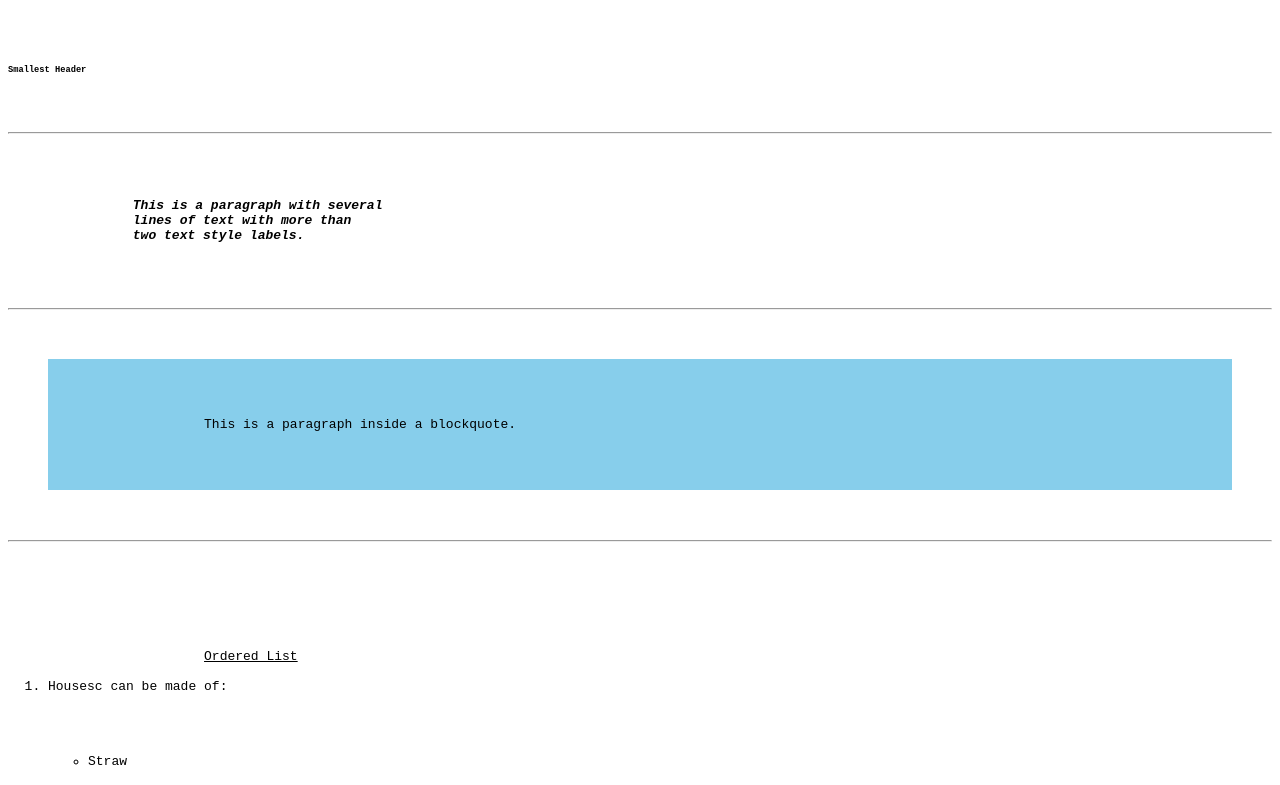
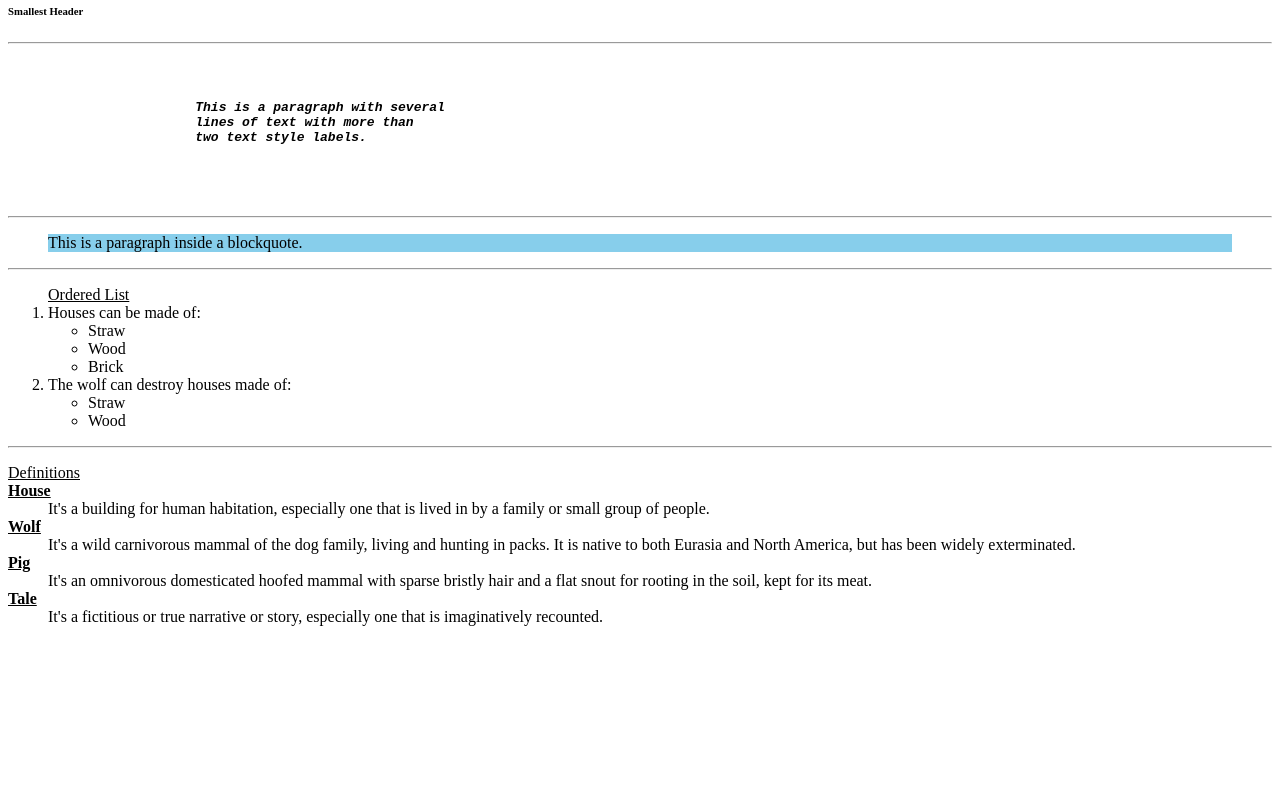
Before and after one commit to AlfonsoVM/AVM_LM1819, a plain HTML site: page Primero/Ejercicio01.html in a window 1280 px wide. Shown: the part 78-863 px from the top of the page. After the commit the page ends 800 px from the top, so only its background shows below. Drawn offline with Linux system fonts and the light colour scheme.

Commit message:
Ejercicio 01 (27-9-18)

```diff
--- a/Primero/Ejercicio01.html
+++ b/Primero/Ejercicio01.html
@@ -6,26 +6,27 @@
         <title>Ejercicio01.html</title>
     </head>
     <body>
-        <pre>
         <h1>Biggest Header</h1>
         <h6>Smallest Header</h6>
-                <hr>
+            <hr/>
+                <pre>
                     <p style="font-weight: bold; font-style: italic">
                         This is a paragraph with several
                         lines of text with more than
                         two text style labels.
                     </p>
-                <hr>
+                </pre>
+            <hr/>
         <blockquote style="background: skyblue">
             <p>
                 This is a paragraph inside a blockquote.
             </p>
         </blockquote>
-                <hr>
+            <hr/>
         <p>
             <ol>
                 <ins>Ordered List</ins>
-                    <li>Housesc can be made of:</li>
+                    <li>Houses can be made of:</li>
                         <ul>
                             <li>Straw</li>
                             <li>Wood</li>
@@ -38,7 +39,7 @@
                         </ul>
              </ol>
         </p>
-                <hr>
+            <hr/>
         <p>
             <dl>
                 <ins>Definitions</ins>
@@ -52,6 +53,5 @@
                     <dd>It's a fictitious or true narrative or story, especially one that is imaginatively recounted.</dd>
             </dl>
         </p>
-        </pre>
     </body>
 </html>
```
Lines whose indentation alone changed are shown as unchanged.
